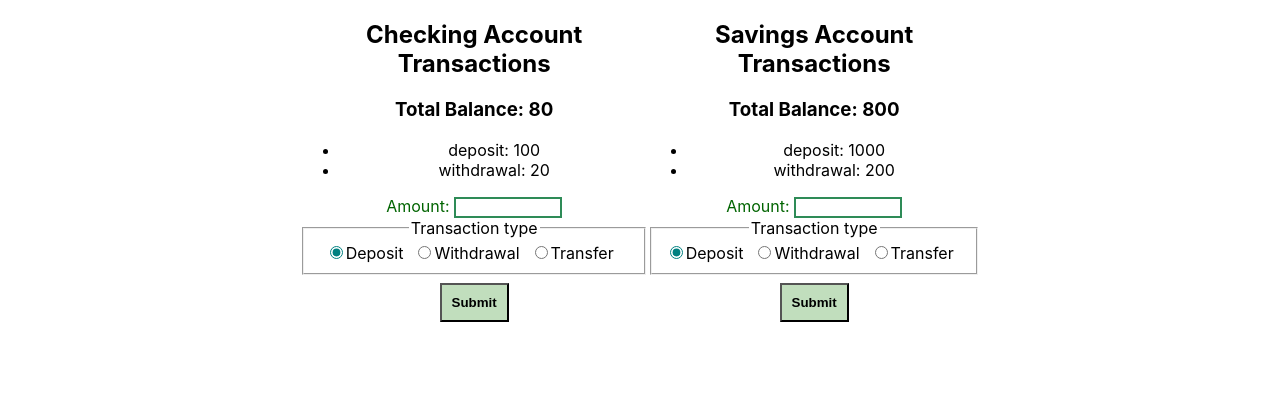
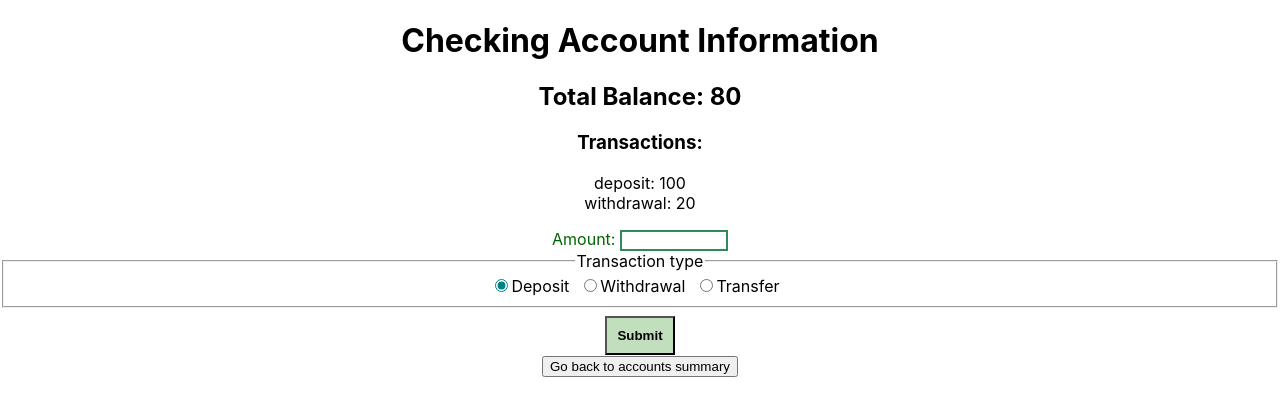
Before and after one commit to briannguyen4/react-banking-app, a React (Create React App) app: page /checking in a window 1280 px wide. Shown: the top 416 px of the page. Built offline with nearby package versions, Linux system fonts and the light colour scheme.

Commit message:
update app

```diff
--- a/package.json
+++ b/package.json
@@ -10,6 +10,7 @@
     "@types/node": "^20.11.24",
     "react": "^18.2.0",
     "react-dom": "^18.2.0",
+    "react-router-dom": "^6.4.1",
     "react-scripts": "5.0.1",
     "web-vitals": "^2.1.4"
   },
--- a/src/components/App.css
+++ b/src/components/App.css
@@ -1,8 +1,5 @@
 .App {
   text-align: center;
-    display: flex;
-    justify-content: space-between;
-    margin: 0 300px;
 }
 
 .App-logo {
@@ -39,3 +36,8 @@
     transform: rotate(360deg);
   }
 }
+
+.transactionlist {
+  list-style: none;
+  padding: 0;
+}
--- a/src/components/App.tsx
+++ b/src/components/App.tsx
@@ -1,14 +1,21 @@
 import "./App.css";
+import { BankingProvider } from "../contexts/BankingContext";
+import Homepage from "./Homepage";
+import { BrowserRouter, Routes, Route } from "react-router-dom";
 import CheckingAccount from "./CheckingAccount";
 import SavingsAccount from "./SavingAccount";
-import { BankingProvider } from "../contexts/BankingContext";
 
 function App() {
   return (
     <div className="App">
       <BankingProvider>
-                <CheckingAccount />
-                <SavingsAccount />
+        <BrowserRouter>
+          <Routes>
+            <Route path="/" element={<Homepage />} />
+            <Route path="/checking" element={<CheckingAccount />} />
+            <Route path="/savings" element={<SavingsAccount />} />
+          </Routes>
+        </BrowserRouter>
       </BankingProvider>
     </div>
   );
--- a/src/components/CheckingAccount.tsx
+++ b/src/components/CheckingAccount.tsx
@@ -2,8 +2,9 @@ import { useBankingContext } from "../contexts/BankingContext";
 import TransactionForm from "./TransactionForm";
 import TransactionsList from "./TransactionsList";
 import { BankingContextType } from "../types";
+import { useNavigate } from "react-router-dom";
 
-function CheckingAccount() {
+const CheckingAccount = () => {
   const {
     checkingTransactions,
     addCheckingTransaction,
@@ -14,10 +15,14 @@ function CheckingAccount() {
     savingsBalance,
   } = useBankingContext() as BankingContextType;
 
+  const navigate = useNavigate();
+
   return (
     <div>
-            <h2>Checking Account Transactions</h2>
-            <h3>Total Balance: {checkingBalance}</h3>
+      <h1>Checking Account Information</h1>
+
+      <h2>Total Balance: {checkingBalance}</h2>
+      <h3>Transactions:</h3>
       <TransactionsList transactions={checkingTransactions} />
       <TransactionForm
         account="checking"
@@ -28,9 +33,8 @@ function CheckingAccount() {
         setOtherBalance={setSavingsBalance}
         addOtherTransaction={addSavingsTransaction}
       />
-            {/* <input value type="text" onChange />
-            <Btn fn={addCheckingTransaction} btnText={"Add transaction"} /> */}
+      <button onClick={() => navigate("/")}>Go back to accounts summary</button>
     </div>
   );
-}
+};
 export default CheckingAccount;
--- /dev/null
+++ b/src/components/Homepage.jsx
@@ -0,0 +1,25 @@
+import { useBankingContext } from "../contexts/BankingContext";
+import { useNavigate } from "react-router-dom";
+
+const Homepage = () => {
+  const { savingsBalance, checkingBalance } = useBankingContext();
+
+  const navigate = useNavigate();
+
+  return (
+    <>
+      <h1>Account Information</h1>
+      <div>
+        <button onClick={() => navigate("/checking")}>
+          <h2>Checking Account</h2>
+        </button>
+        <h3>Current Balance: {checkingBalance}</h3>{" "}
+        <button onClick={() => navigate("/savings")}>
+          <h2>Savings Account</h2>
+        </button>
+        <h3>Current Balance: {savingsBalance}</h3>{" "}
+      </div>
+    </>
+  );
+};
+export default Homepage;
--- a/src/components/SavingAccount.tsx
+++ b/src/components/SavingAccount.tsx
@@ -2,6 +2,7 @@ import { useBankingContext } from "../contexts/BankingContext";
 import TransactionsList from "./TransactionsList";
 import TransactionForm from "./TransactionForm";
 import { BankingContextType } from "../types";
+import { useNavigate } from "react-router-dom";
 
 function SavingsAccount() {
   const {
@@ -14,10 +15,14 @@ function SavingsAccount() {
     checkingBalance,
   } = useBankingContext() as BankingContextType;
 
+  const navigate = useNavigate();
+
   return (
     <div>
-            <h2>Savings Account Transactions</h2>
-            <h3>Total Balance: {savingsBalance}</h3>
+      <h1>Savings Account Information</h1>
+
+      <h2>Total Balance: {savingsBalance}</h2>
+      <h3>Transactions:</h3>
       <TransactionsList transactions={savingsTransactions} />
       <TransactionForm
         account="savings"
@@ -34,6 +39,7 @@ function SavingsAccount() {
                 onChange={(e) => setNewItem(e.target.value)}
             />
             <Btn fn={handleAdd} btnText={"Add item"} /> */}
+      <button onClick={() => navigate("/")}>Go back to accounts summary</button>
     </div>
   );
 }
--- a/src/components/TransactionsList.tsx
+++ b/src/components/TransactionsList.tsx
@@ -10,7 +10,7 @@ const TransactionsList = ({
   transactions: Transaction[];
 }) => {
   return (
-        <ul>
+    <ul className="transactionlist">
       {transactions.map((transaction, index) => (
         <li key={index}>
           {transaction.type}: {transaction.amount}
```
Also changed, not shown: 1 other file (tests, documents, lock files or other folders). Lines whose indentation alone changed are shown as unchanged.
